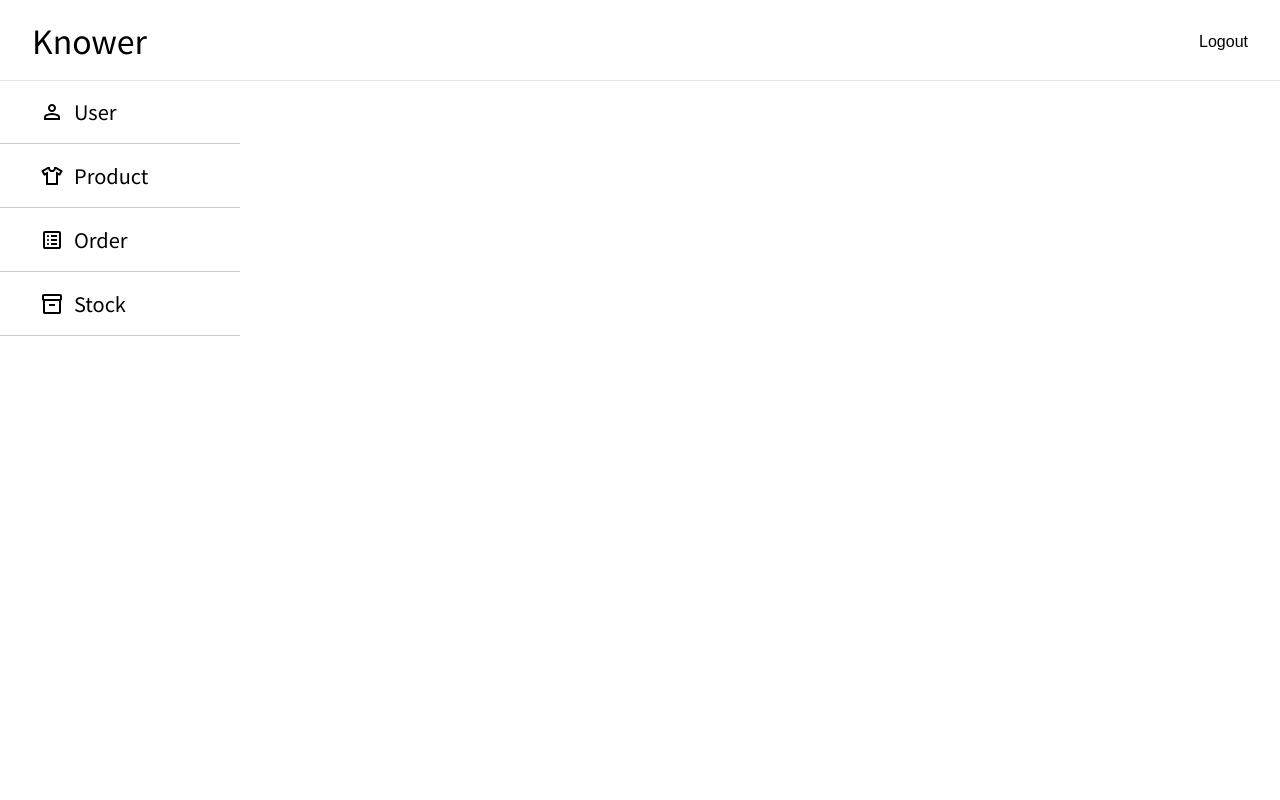
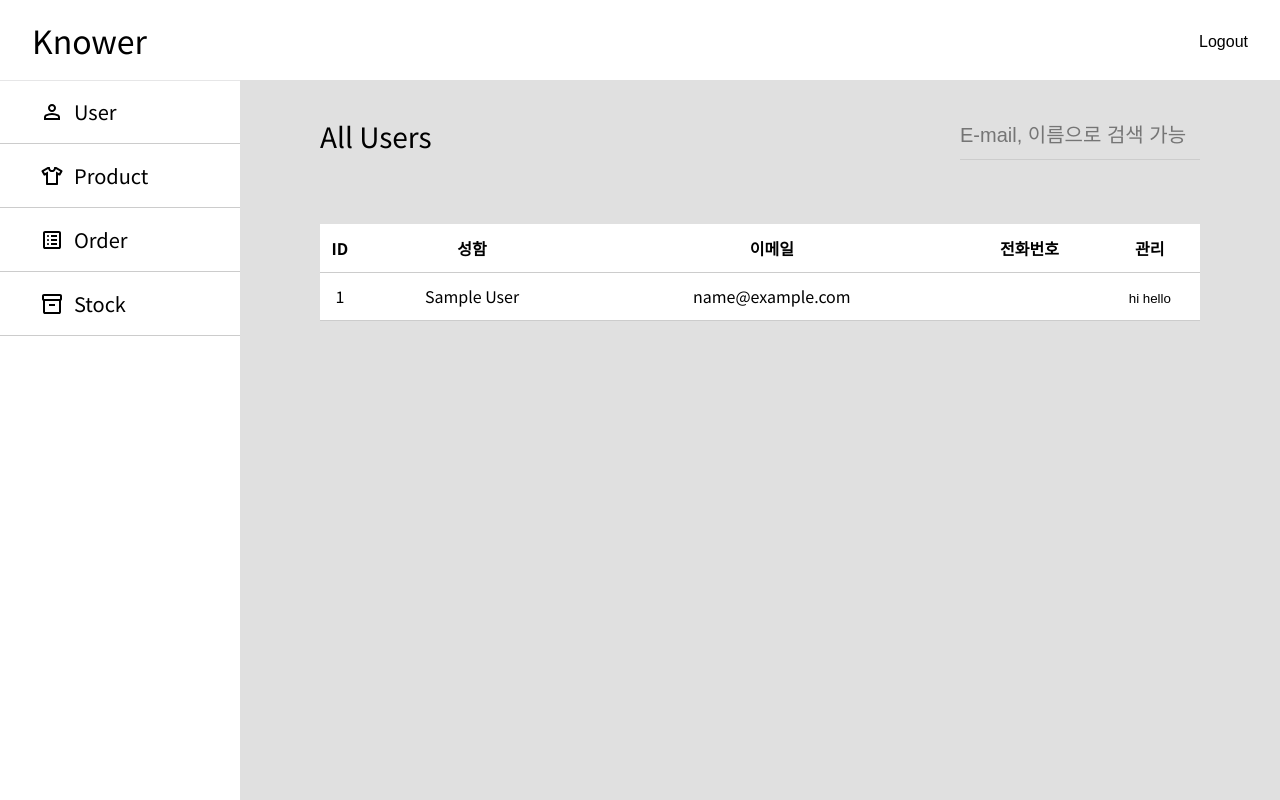
Before and after one commit to donghhan/knower-admin, a Django app: page /users/ in a window 1280 px wide. Run offline with Django 5.2, Linux system fonts and the light colour scheme; the visitor is signed in with stand-in values (Sample User, id 1); data comes from the database, SQL or seed files in the repository.

Commit message:
All users list added

```diff
--- /dev/null
+++ b/static/css/common.css
@@ -0,0 +1,18 @@
+/* Section */
+main.container {
+  width: calc(100% - 15rem);
+  height: calc(100svh - 5rem);
+  position: absolute;
+  bottom: 0;
+  right: 0;
+  background-color: var(--lightgray);
+}
+
+section.section__wrapper {
+  padding: 2em 5em;
+}
+
+section.section__wrapper .section__wrapper__body {
+  width: 100%;
+  background-color: var(--white);
+}
--- /dev/null
+++ b/static/css/components/section_header.css
@@ -0,0 +1,17 @@
+.section__header__breadcrumb_wrapper {
+  width: 100%;
+  display: flex;
+  justify-content: space-between;
+  align-items: center;
+}
+
+.breadcrumb__text {
+  font-size: 1.75rem;
+}
+
+.section__header__search_bar input {
+  border-bottom: 0.05rem solid var(--gray);
+  width: 15rem;
+  height: 3rem;
+  font-size: 1.25rem;
+}
--- a/static/css/global.css
+++ b/static/css/global.css
@@ -33,8 +33,23 @@ input {
   border: none;
 }
 
+table,
+thead,
+tbody,
+th,
+td {
+  text-align: center;
+  height: 3rem;
+  border-collapse: collapse;
+}
+
+tr {
+  border-bottom: 0.05rem solid var(--gray);
+}
+
 :root {
   --white: #fff;
   --yellow: #fdfd96;
   --gray: #ccc;
+  --lightgray: #e0e0e0;
 }
--- a/static/css/users/user_list.css
+++ b/static/css/users/user_list.css
@@ -0,0 +1,3 @@
+#users {
+  width: 100%;
+}
--- a/templates/base.html
+++ b/templates/base.html
@@ -8,6 +8,7 @@
     <link rel="preconnect" href="https://fonts.gstatic.com" crossorigin>
     <link href="https://fonts.googleapis.com/css2?family=Noto+Sans+KR:wght@100..900&display=swap" rel="stylesheet">
     <link rel="stylesheet" href="{% static 'css/global.css' %}">
+    <link rel="stylesheet" href="{% static 'css/common.css' %}">
     <link rel="stylesheet" href="{% static 'css/components/header.css' %}">
     {% block css %}{% endblock css %}
     {% block js %}{% endblock js %}
--- a/templates/components/navbar.html
+++ b/templates/components/navbar.html
@@ -4,7 +4,7 @@
 <aside id="navbar">
     <ul class="navbar__wrapper">
         <li class="navbar__menu">
-            <a href="/user">
+            <a href="{% url 'users:user_list' %}">
                 <img src="{% static 'icons/user.svg' %}" alt="user icon" />
                 User
             </a>
--- /dev/null
+++ b/templates/components/section_header.html
@@ -0,0 +1,6 @@
+{% load static %}
+<link rel="stylesheet" href="{% static 'css/components/section_header.css' %}">
+
+<div class="breadcrumb">
+    <span class="breadcrumb__text">{{ p|cut:"/"|capfirst }}</span>
+</div>
--- a/users/templates/users/user_list.html
+++ b/users/templates/users/user_list.html
@@ -1,12 +1,59 @@
 {% extends "base.html" %}
 {% load static %}
+
+{% block title %}
+    <title>Knower | All Users</title>
+{% endblock title%}
 
 {% block css %}
     <link rel="stylesheet" href="{% static 'css/users/user_list.css' %}">
 {% endblock css %}
 
 {% block content %}
-    <section id="user_list">
-        <div></div>
-    </section>
+    <main class="container">
+        <section id="user_list" class="section__wrapper">
+            <div class="section__header__breadcrumb_wrapper">
+                {% with pathname as p %}
+                    {% include "components/section_header.html" %}
+                {% endwith %}
+                <form class="section__header__search_bar" method="get">
+                    <input type="text" placeholder="E-mail, 이름으로 검색 가능" name="user_search_keyword" />
+                    <button type="submit" hidden />
+                </form>
+            </div>
+        </section>
+        <section class="section__wrapper">
+            <div class="section__wrapper__body">
+                <table id="users">
+                    <thead>
+                        <tr>
+                            <th>ID</th>
+                            <th>성함</th>
+                            <th>이메일</th>
+                            <th>전화번호</th>
+                            <th>관리</th>
+                        </tr>
+                    </thead>
+                    <tbody>
+                        {% for user in users %}
+                            <tr>
+                                <td>{{ user.pk }}</td>
+                                {% if user.first_name and user.last_name %}
+                                    <td>{{ user.first_name }}&nbsp;{{ user.last_name }}</td>
+                                {% else %}
+                                    <td>-</td>
+                                {% endif %}
+                                <td>{{ user.email }}</td>
+                                <td>{{ user.phone_number }}</td>
+                                <td>
+                                    <button>hi</button>
+                                    <button>hello</button>
+                                </td>
+                            </tr>
+                        {% endfor %}
+                    </tbody>
+                </table>
+            </div>
+        </section>
+    </main>
 {% endblock content %}
--- a/users/urls.py
+++ b/users/urls.py
@@ -4,5 +4,8 @@ from . import views
 app_name = "users"
 
 urlpatterns = [
+    path(
+        "<str:user_search_keyword>/", views.UserSearchView.as_view(), name="user_search"
+    ),
     path("", views.UserListView.as_view(), name="user_list"),
 ]
--- a/users/views.py
+++ b/users/views.py
@@ -1,4 +1,7 @@
+from typing import Any
+from django.core.paginator import Paginator
 from django.shortcuts import render
+from django.db.models import Q
 from django.views import generic
 from . import models
 
@@ -8,3 +11,36 @@ class UserListView(generic.ListView):
     paginate_by = 20
     paginate_orphans = 5
     ordering = "created_at"
+    context_object_name = "users"
+
+    def get_context_data(self, *args, **kwargs):
+        context = super(UserListView, self).get_context_data(*args, **kwargs)
+        context["pathname"] = f"All {self.request.path.replace('/', '').capitalize()}"
+        return context
+
+    def get_queryset(self):
+        return models.User.objects.all()
+
+    def paginate_queryset(self, queryset, page_size):
+        return super().paginate_queryset(queryset, page_size)
+
+
+class UserSearchView(generic.ListView):
+    model = models.User
+
+    def get_queryset(self):
+        user_search_keyword = self.kwargs.get("user_search_keyword")
+        if user_search_keyword:
+            queryset = models.User.objects.get(
+                Q(email__icontains=user_search_keyword)
+                | Q(first_name__icontains=user_search_keyword)
+                | Q(last_name__icontains=user_search_keyword)
+            )
+        else:
+            queryset = models.User.objects.none()
+        return queryset
+
+    def get_context_data(self, *args, **kwargs):
+        context = super(UserSearchView, self).get_context_data(*args, **kwargs)
+        context["searched_user"] = self.get_queryset()
+        return context
```
